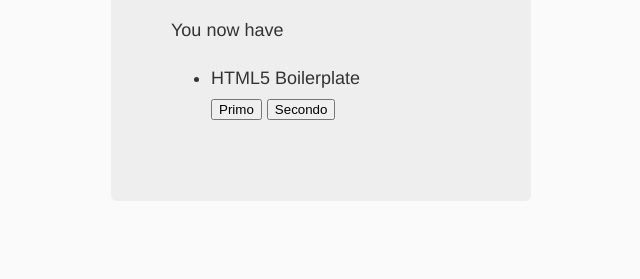
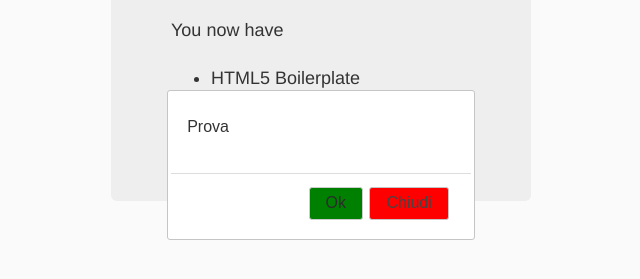
Before and after one commit to gitfer/popupJquery, a website: page app/index.html in a window 1280 px wide. Both pictures are taken after a click on the button "Secondo". Shown: the part 235-514 px from the top of the page, without its empty margins (319-959 px from the left). Drawn offline with nearby package versions, Linux system fonts and the light colour scheme; files that its build step writes are made by us from their sources.

Commit message:
First stub

```diff
--- a/app/index.html
+++ b/app/index.html
@@ -9,6 +9,7 @@
         <title>popupJquery</title>
         <meta name="description" content="">
         <meta name="viewport" content="width=device-width">
+        <link rel="stylesheet" href="//code.jquery.com/ui/1.10.4/themes/smoothness/jquery-ui.css">
         <!-- Place favicon.ico and apple-touch-icon.png in the root directory -->
         <!-- build:css styles/vendor.css -->
         <!-- bower:css -->
@@ -34,6 +35,9 @@
           </ul>
         </div>
 
+        <div id="dialog">
+           <p> Prova</p>
+        </div>
 
         <!-- build:js scripts/vendor.js -->
         <!-- bower:js -->
--- a/app/scripts/main.js
+++ b/app/scripts/main.js
@@ -1,10 +1,50 @@
-$(function () {
+$(function() {
 	var $primo = $('#primo');
 	var $secondo = $('#secondo');
-	$primo.on('click', function () {
+	var $dialog = $('#dialog');
+	$primo.on('click', function() {
 		alert('primo');
 	});
-	$secondo.on('click', function () {
-		alert('secondo');
+	$secondo.on('click', function() {
+		$dialog.dialog({
+			dialogClass: 'no-close',
+			draggable: true,
+			resizable: false,
+			beforeClose: function(event, ui) {
+				$dialog.text('Prova');
+			},
+			buttons: [{
+					text: "Ok",
+					class: "ui-button-spl1",
+					click: function() {
+						// chiamata ajax
+					}
+				}, {
+					text: "Chiudi",
+					priority: 'secondary',
+					class: "ui-button-spl2",
+					click: function() {
+						$dialog.text('ciao');
+						$(this).dialog({
+							buttons: [{
+								text: "Ok",
+								class: "ui-button-spl1",
+								click: function() {
+									// chiamata ajax
+								}
+							}, {
+								text: "Chiudi",
+								priority: 'secondary',
+								class: "ui-button-spl2",
+								click: function() {
+									$(this).dialog("close");
+								}
+							}]
+						});
+					}
+				}
+
+			]
+		});
 	});
 });
--- a/app/styles/main.css
+++ b/app/styles/main.css
@@ -27,3 +27,14 @@
     color: #000;
     padding: 0.2em 0;
 }
+.no-close .ui-dialog-titlebar {
+  display: none;
+}
+
+.ui-dialog-buttonset .ui-button-spl1{
+    background:green;
+}
+.ui-dialog-buttonset .ui-button-spl2{
+    background:red;
+}
+#dialog { display: none; }
```
